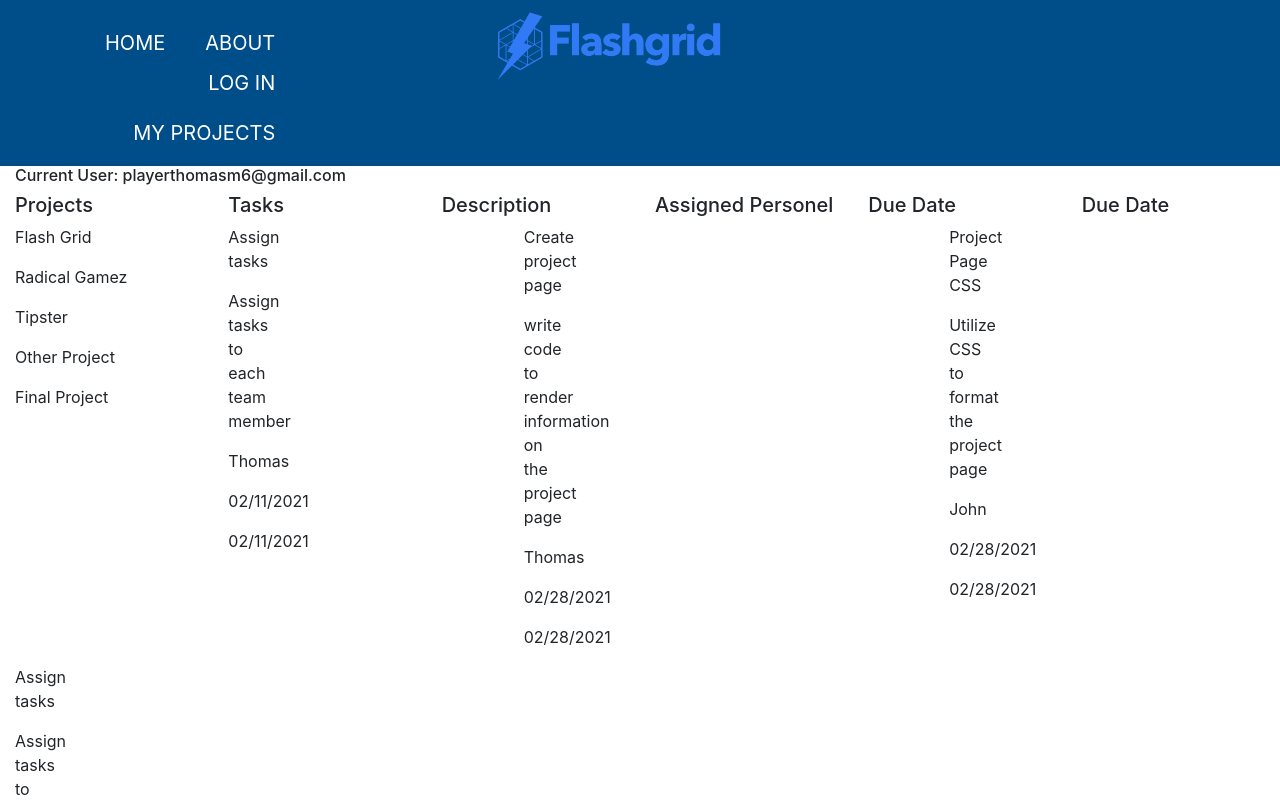
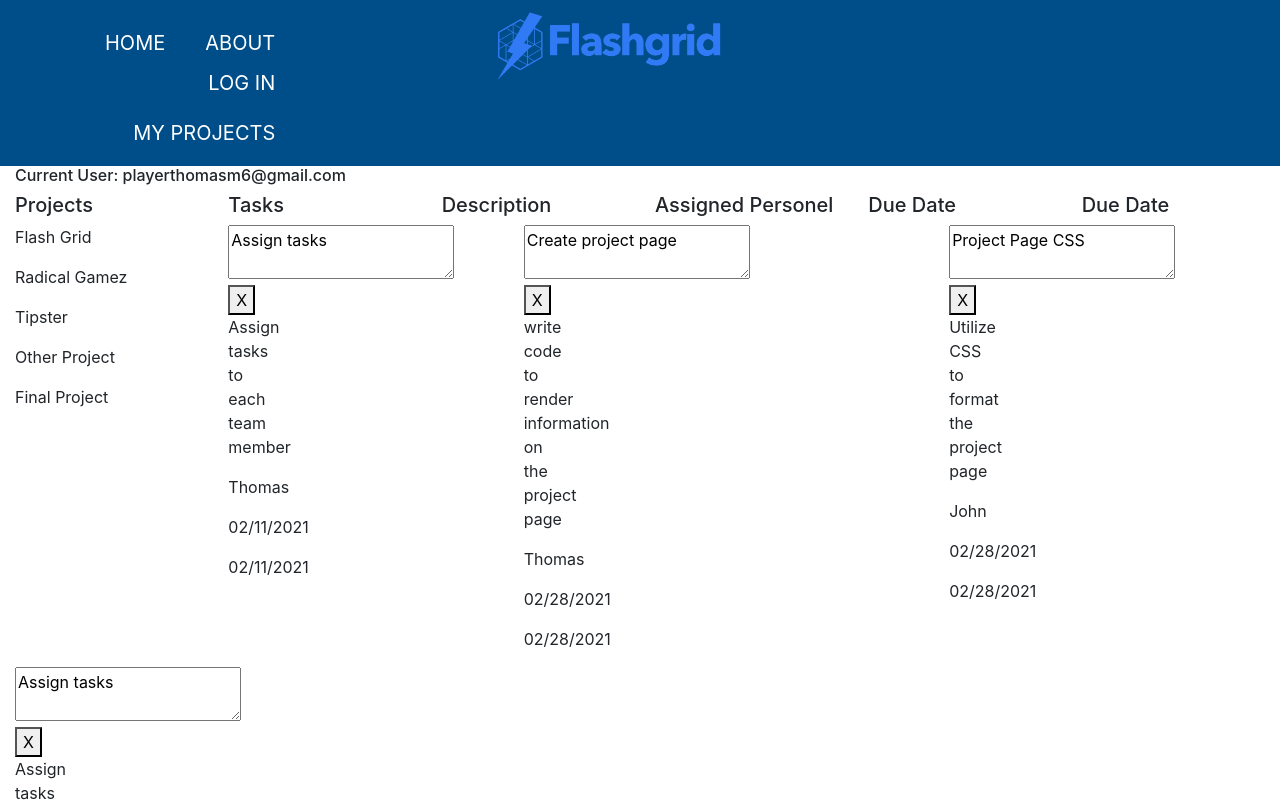
Before and after one commit to playerthomasm6/flashGrid, a React (Create React App) app in the folder client/: page /projects in a window 1280 px wide. Both pictures are taken after a click on the element "Flash Grid". Shown: the top 800 px of the page. Built offline with nearby package versions, Linux system fonts and the light colour scheme; no server answers.

Commit message:
added a delete button for tasks
created a delete button which allows users to delete tasks

```diff
--- a/client/src/components/ProjectsContainer/index.js
+++ b/client/src/components/ProjectsContainer/index.js
@@ -142,7 +142,16 @@ function ProjectsContainer() {
     }
 
 
+    // function handleInputChange(event) {
+    //     const { name, value } = event.target;
+    //     setFormObject({...formObject, [name]: value})
+    //   };
 
+      function deleteThatTask(id) {
+        API.deleteTask(id)
+          .then(res => loadProjects())
+          .catch(err => console.log(err));
+      }
 
    function handleNow (event) {
     const value = event.target.getAttribute("value");
@@ -201,8 +210,19 @@ function ProjectsContainer() {
 
                      {currentProject.map(item => (
                          <div>
-                            <div className="col-sm-2">
-                            <p>{item.taskName}</p>
+                            <div className="col-sm-2"
+                            key={item._id}
+                            id={item._id}
+                            >
+                            <textarea
+                            key={item.id}
+                            id={item.id}
+                            name="taskName"
+                            >{item.taskName}</textarea>
+                            {/* <button
+                            onClick={(e) => saveItem}>Save</button> */}
+                            <button
+                            onClick={() => deleteThatTask(item._id)}>X</button>
                             </div>
 
 
```
Also changed, not shown: 1 other file (tests, documents, lock files or other folders).
